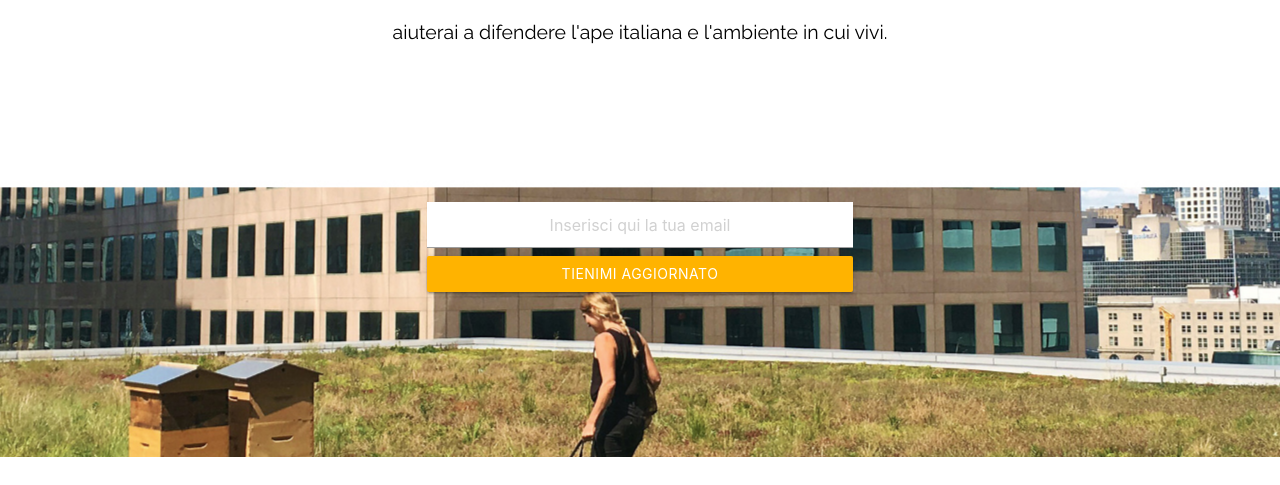
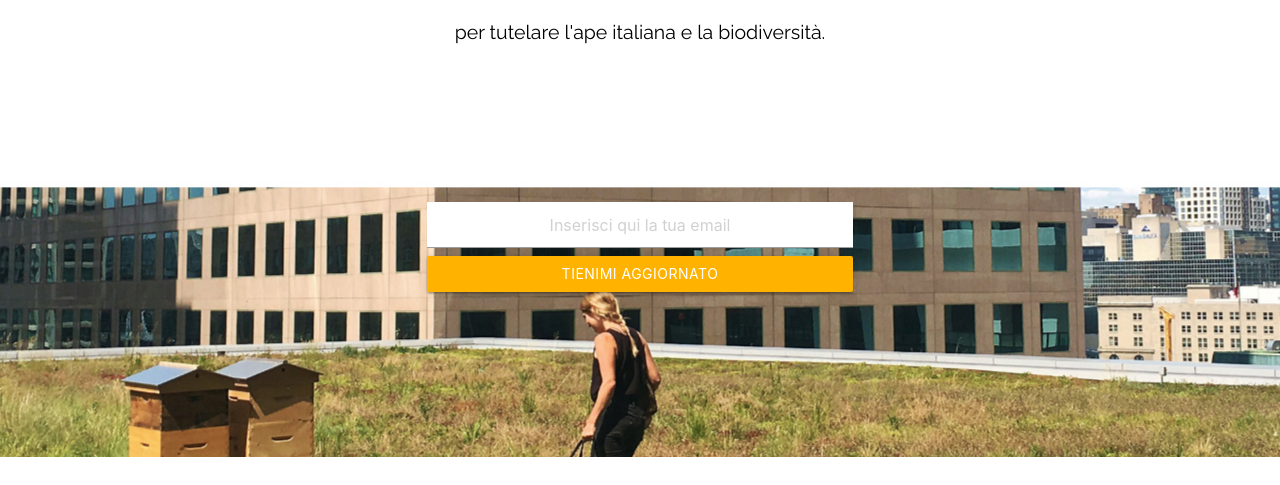
Before and after one commit to mgalli992/HostingHives, a plain HTML site: page index.html in a window 1280 px wide. Shown: the part 315-800 px from the top of the page. Drawn offline with nearby package versions, Linux system fonts and the light colour scheme; a script that the page names is missing.

Commit message:
Update index.html

```diff
--- a/index.html
+++ b/index.html
@@ -53,7 +53,7 @@
         <br><br>
         <h1 class="header center amber-text text-darken-1">Ospita una famiglia di Api e produci il tuo miele.</h1>
          <div class="row center">
-          <h4 class="header-subtitle center black-text">aiuterai a difendere l'ape italiana e l'ambiente in cui vivi.</h4>
+          <h4 class="header-subtitle center black-text">per tutelare l'ape italiana e la biodiversità.</h4>
          </div>
           	<div class="row center">
 
```
